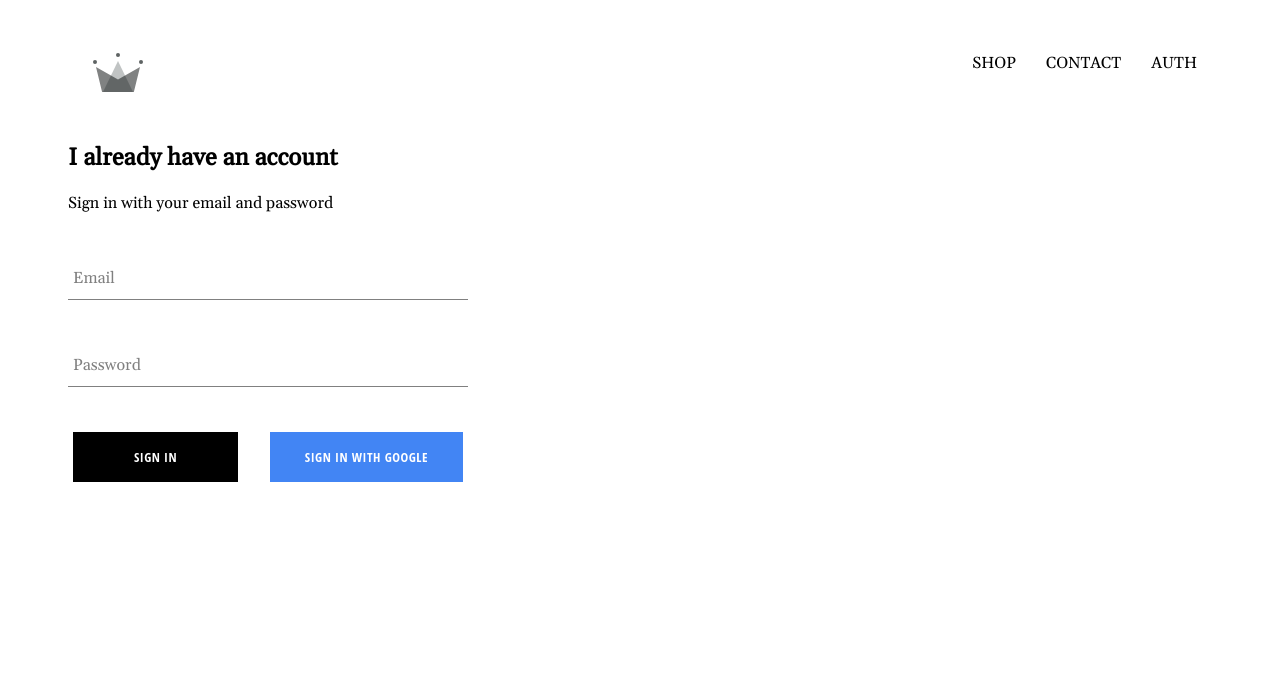
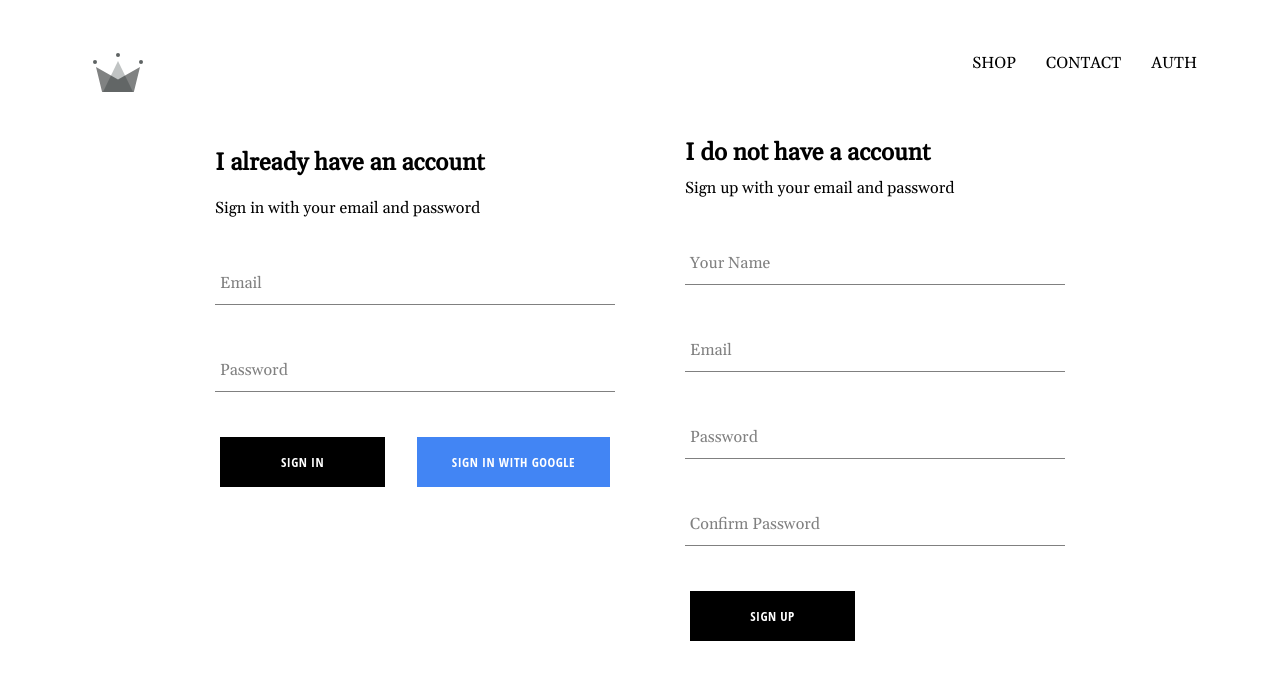
Before and after one commit to ruhankhandakar/c-shop, a React (Create React App) app: page /auth in a window 1280 px wide. Shown: the top 680 px of the page. Built offline with nearby package versions, Linux system fonts and the light colour scheme; no server answers.

Commit message:
sign up with email, password and other details and stores in database

```diff
--- a/src/App.js
+++ b/src/App.js
@@ -27,6 +27,7 @@
               ...snapShot.data()
             }
           });
+          console.log(this.state);
         });
       } else {
         // if user sign out
@@ -41,7 +42,6 @@
     this.unsubscribeFromAuth();
   }
   render() {
-    console.log(this.state);
     const { currentUser } = this.state;
     return (
       <Fragment>
--- /dev/null
+++ b/src/components/SignUp/SignUp.jsx
@@ -0,0 +1,95 @@
+import React, { Component } from "react";
+
+import FormInput from "../FormInput/FormInput";
+import CustomButton from "../CustomButton/CustomButton";
+
+import { auth, createUserProfileDocument } from "../../firebase/util";
+
+import "./SignUp.scss";
+
+class SignUp extends Component {
+  state = {
+    displayName: "",
+    email: "",
+    password: "",
+    confirmPassword: ""
+  };
+  handleChange = ({ target: { name, value } }) => {
+    this.setState({
+      [name]: value
+    });
+  };
+  handleSubmit = async e => {
+    e.preventDefault();
+    const { displayName, email, password, confirmPassword } = this.state;
+    if (password !== confirmPassword) {
+      return alert(`Password don't match`);
+    }
+    try {
+      const { user } = await auth.createUserWithEmailAndPassword(
+        email,
+        password
+      );
+      await createUserProfileDocument(user, { displayName });
+      this.setState({
+        displayName: "",
+        email: "",
+        password: "",
+        confirmPassword: ""
+      });
+    } catch (error) {
+      console.log(error);
+    }
+  };
+  render() {
+    const { displayName, email, password, confirmPassword } = this.state;
+    return (
+      <div className="sign-up">
+        <h2 className="title">I do not have a account</h2>
+        <span>Sign up with your email and password</span>
+
+        <form className="sign-up-form" onSubmit={this.handleSubmit}>
+          <FormInput
+            value={displayName}
+            handleChange={this.handleChange}
+            type="text"
+            name="displayName"
+            hFor="displayName"
+            label="Your Name"
+            required
+          />
+          <FormInput
+            value={email}
+            handleChange={this.handleChange}
+            type="email"
+            name="email"
+            hFor="signup-email"
+            label="Email"
+            required
+          />
+          <FormInput
+            value={password}
+            handleChange={this.handleChange}
+            type="password"
+            name="password"
+            hFor="ignup-password"
+            label="Password"
+            required
+          />
+          <FormInput
+            value={confirmPassword}
+            handleChange={this.handleChange}
+            type="password"
+            name="confirmPassword"
+            hFor="ignup-confirmPassword"
+            label="Confirm Password"
+            required
+          />
+          <CustomButton type="submit">SIGN UP</CustomButton>
+        </form>
+      </div>
+    );
+  }
+}
+
+export default SignUp;
--- /dev/null
+++ b/src/components/SignUp/SignUp.scss
@@ -0,0 +1,9 @@
+.sign-up {
+  display: flex;
+  flex-direction: column;
+  width: 380px;
+
+  .title {
+    margin: 10px 0;
+  }
+}
--- a/src/pages/Auth/Auth.jsx
+++ b/src/pages/Auth/Auth.jsx
@@ -1,10 +1,15 @@
 import React from "react";
+
 import SignIn from "../../components/Signin/SignIn";
+import SignUp from "../../components/SignUp/SignUp";
+
+import "./Auth.scss";
 
 const Auth = () => {
   return (
     <div className="auth">
       <SignIn />
+      <SignUp />
     </div>
   );
 };
--- a/src/pages/Auth/Auth.scss
+++ b/src/pages/Auth/Auth.scss
@@ -0,0 +1,6 @@
+.auth {
+  width: 850px;
+  display: flex;
+  justify-content: space-between;
+  margin: 30px auto;
+}
```
